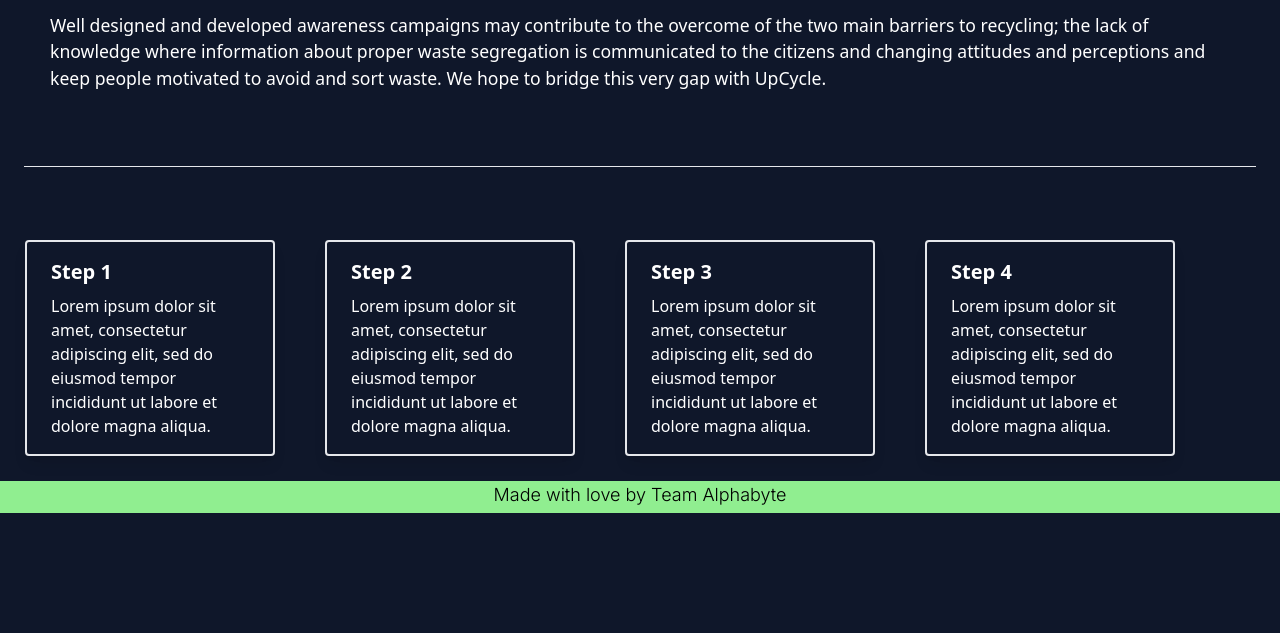
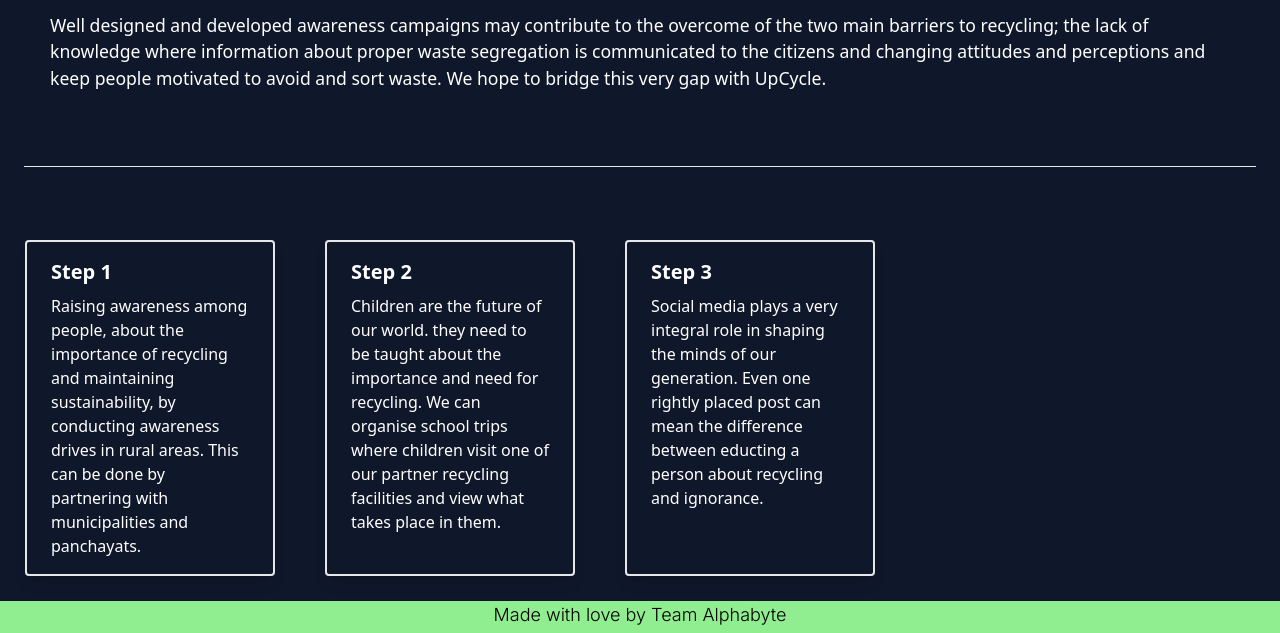
Before and after one commit to World-Konkani-Centre/SCL-2022-AlphaByte, a Django app: page /awareness/ in a window 1280 px wide. Shown: the part 939-1572 px from the top of the page. Before the commit the page ends 1452 px from the top, so only its background shows below. Run offline with Django 4.2, Linux system fonts and the light colour scheme; parts of the project's set-up code (start-up, migrations or seed data) failed here and were passed over; some libraries are stand-ins or nearby versions; some web fonts are replaced.

Commit message:
Updated steps

```diff
--- a/App/templates/App/awareness.html
+++ b/App/templates/App/awareness.html
@@ -37,10 +37,9 @@
     </div>
     <div class=" px-6 text-white"><hr><br><br></div>
     <div class="flex flex-wrap">
-      <div class="text-white shadow-lg border-2 px-6 py-4 rounded max-w-[175px] sm:max-w-[250px] mx-[15px] sm:mx-[25px] my-[25px]"><div class="font-bold text-xl mb-2 text-white">Step 1 </div>Lorem ipsum dolor sit amet, consectetur adipiscing elit, sed do eiusmod tempor incididunt ut labore et dolore magna aliqua.</div>
-      <div class="text-white shadow-lg border-2 px-6 py-4 rounded max-w-[175px] sm:max-w-[250px] mx-[15px] sm:mx-[25px] my-[25px]"><div class="font-bold text-xl mb-2 text-white">Step 2</div>Lorem ipsum dolor sit amet, consectetur adipiscing elit, sed do eiusmod tempor incididunt ut labore et dolore magna aliqua.</div>
-      <div class="text-white shadow-lg border-2 px-6 py-4 rounded max-w-[175px] sm:max-w-[250px] mx-[15px] sm:mx-[25px] my-[25px]"><div class="font-bold text-xl mb-2 text-white">Step 3</div>Lorem ipsum dolor sit amet, consectetur adipiscing elit, sed do eiusmod tempor incididunt ut labore et dolore magna aliqua.</div>
-      <div class="text-white shadow-lg border-2 px-6 py-4 rounded max-w-[175px] sm:max-w-[250px] mx-[15px] sm:mx-[25px] my-[25px]"><div class="font-bold text-xl mb-2 text-white">Step 4</div>Lorem ipsum dolor sit amet, consectetur adipiscing elit, sed do eiusmod tempor incididunt ut labore et dolore magna aliqua.</div>
+      <div class="text-white shadow-lg border-2 px-6 py-4 rounded max-w-[175px] sm:max-w-[250px] mx-[15px] sm:mx-[25px] my-[25px]"><div class="font-bold text-xl mb-2 text-white">Step 1 </div>Raising awareness among people, about the importance of recycling and maintaining sustainability, by conducting awareness drives in rural areas. This can be done by partnering with municipalities and panchayats.</div>
+      <div class="text-white shadow-lg border-2 px-6 py-4 rounded max-w-[175px] sm:max-w-[250px] mx-[15px] sm:mx-[25px] my-[25px]"><div class="font-bold text-xl mb-2 text-white">Step 2</div>Children are the future of our world. they need to be taught about the importance and need for recycling. We can organise school trips where children visit one of our partner recycling facilities and view what takes place in them.</div>
+      <div class="text-white shadow-lg border-2 px-6 py-4 rounded max-w-[175px] sm:max-w-[250px] mx-[15px] sm:mx-[25px] my-[25px]"><div class="font-bold text-xl mb-2 text-white">Step 3</div>Social media plays a very integral role in shaping the minds of our generation. Even one rightly placed post can mean the difference between educting a person about recycling and ignorance.</div>
     </div>
   </div>
     {% endblock %}
--- a/UpCycle/settings.py
+++ b/UpCycle/settings.py
@@ -13,9 +13,6 @@ https://docs.djangoproject.com/en/4.0/ref/settings/
 from pathlib import Path
 import os
 import environ
-
-env = environ.Env()
-environ.Env.read_env()
 
 # Build paths inside the project like this: BASE_DIR / 'subdir'.
 BASE_DIR = Path(__file__).resolve().parent.parent
```
